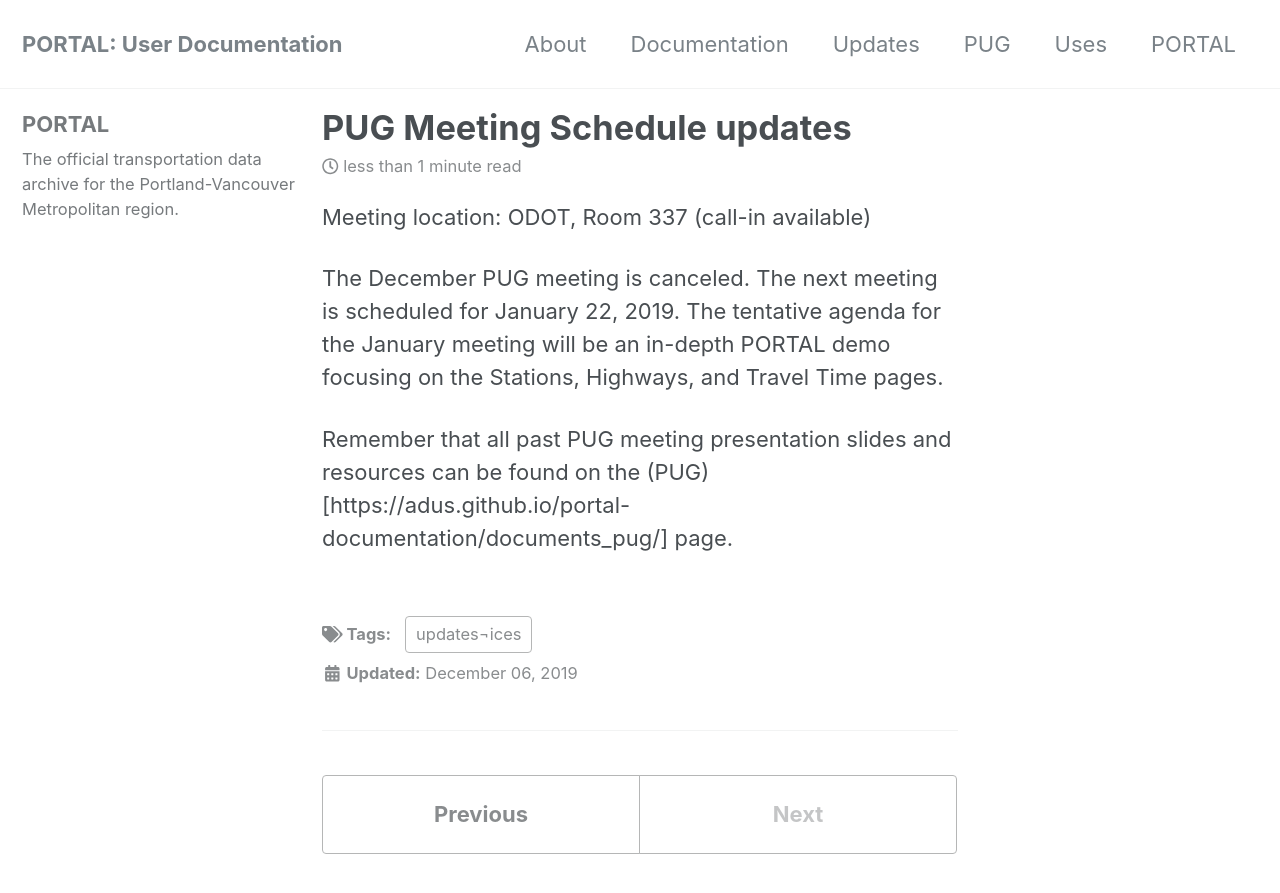
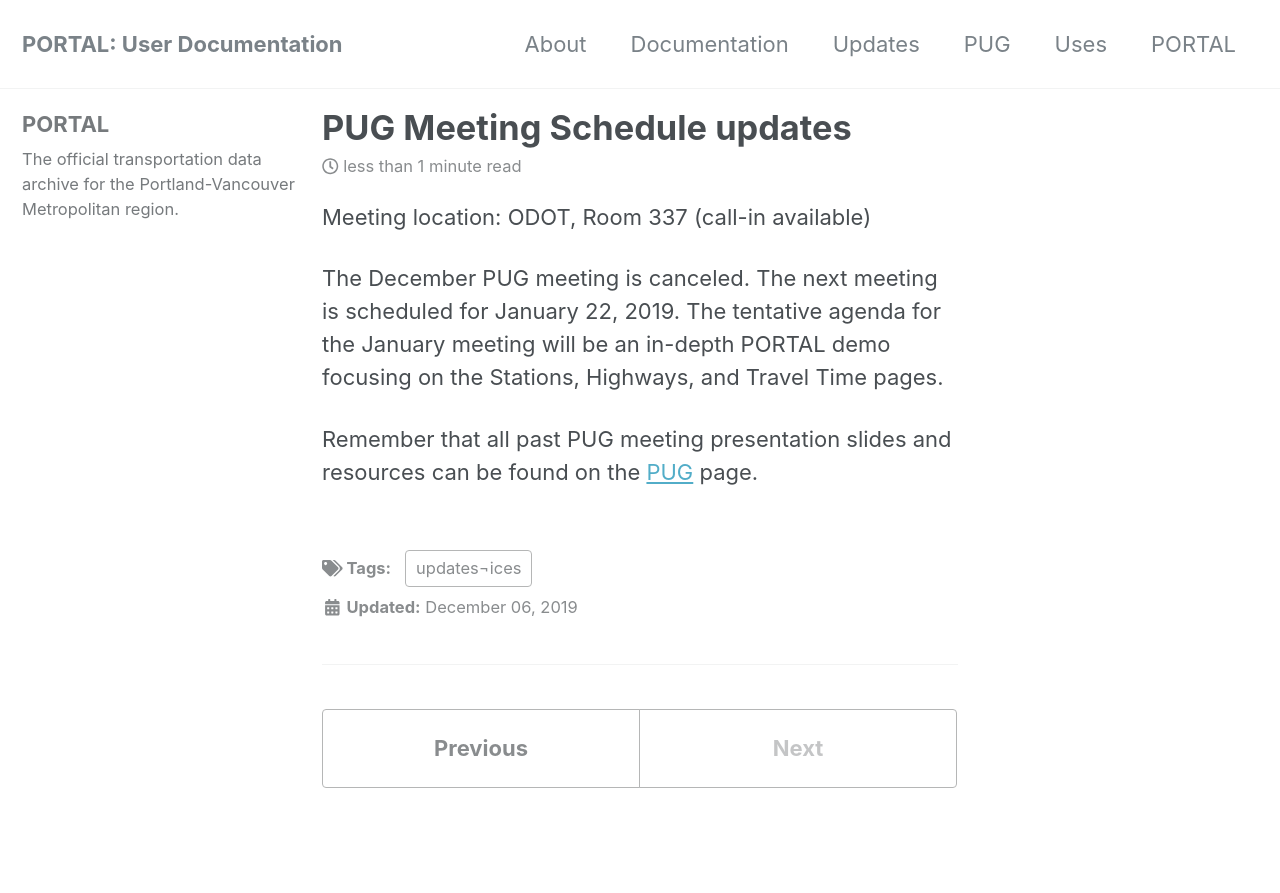
Before and after one commit to adus/portal-documentation, a Jekyll site: the page built from _posts/2019-12-06-pug-updates.md, in a window 1280 px wide and 900 px high. Shown: the top 893 px of the window. Built offline with Jekyll 4.4.1, drawn with Linux system fonts in a browser that asks for light colours; nearby versions of some CDN libraries.

Commit message:
fix link

```diff
--- a/_posts/2019-12-06-pug-updates.md
+++ b/_posts/2019-12-06-pug-updates.md
@@ -7,4 +7,4 @@
 
 The December PUG meeting is canceled. The next meeting is scheduled for January 22, 2019. The tentative agenda for the January meeting will be an in-depth PORTAL demo focusing on the Stations, Highways, and Travel Time pages.
 
-Remember that all past PUG meeting presentation slides and resources can be found on the (PUG)[https://adus.github.io/portal-documentation/documents_pug/] page.
+Remember that all past PUG meeting presentation slides and resources can be found on the [PUG](https://adus.github.io/portal-documentation/documents_pug/) page.
```
